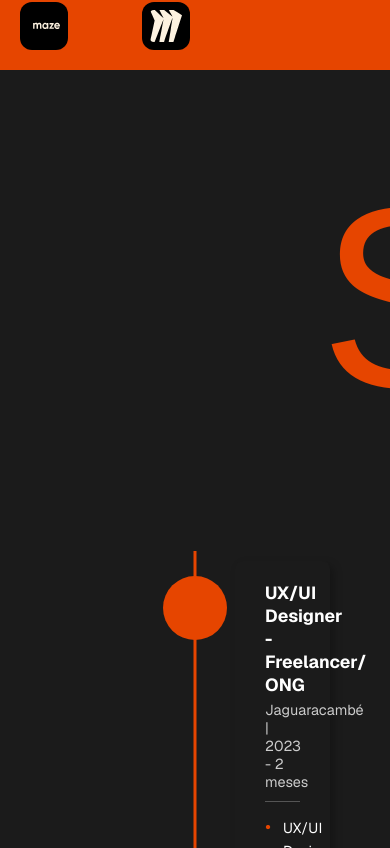
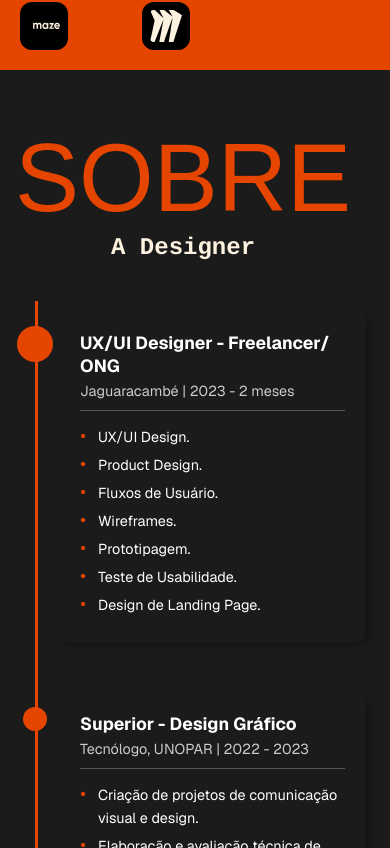
Before and after one commit to dataskeptic/gio-portfolio, a Next.js app: page / in a window 390 px wide. Shown: the part 3596-4444 px from the top of the page. Built offline with nearby package versions, Linux system fonts and the light colour scheme; a web font is replaced by a local one.

Commit message:
making timeline responsible

```diff
--- a/src/app/page.module.css
+++ b/src/app/page.module.css
@@ -683,6 +683,120 @@
 }
 
 
+@media screen and (max-width: 768px) {
+  .aboutSection {
+    padding: 60px 15px;
+  }
+
+  .aboutHeader {
+    margin-left: 0;
+    text-align: center;
+    margin-bottom: 40px;
+  }
+
+  .aboutTitle {
+    font-size: 6rem;
+  }
+
+  .aboutSubtitle {
+    font-size: 1.5rem;
+    text-align: center;
+  }
+
+  .timeline {
+    padding: 0;
+  }
+
+
+  .timelineItemsWrapper {
+    position: relative;
+    padding: 0;
+  }
+
+
+  .timelineItemsWrapper::after {
+    content: '';
+    position: absolute;
+    width: 3px;
+    background-color: #E64500;
+    top: 0;
+    bottom: 0;
+    left: 20px;
+    transform: none;
+    z-index: 0;
+  }
+
+
+  .timelineItem {
+    width: 100% !important;
+    position: relative;
+    padding-left: 45px !important;
+    padding-right: 10px !important;
+    box-sizing: border-box;
+    left: 0 !important;
+    margin-bottom: 30px;
+  }
+
+
+  .timelineItem::after {
+    content: '';
+    position: absolute;
+    width: 24px !important;
+    height: 24px !important;
+    border-radius: 50%;
+    background-color: #E64500 !important;
+    z-index: 1;
+    left: 20px !important;
+    transform: translateX(-50%) !important;
+    top: 25px !important;
+    right: auto !important;
+    bottom: auto !important;
+  }
+
+
+  .timelineItem.bigCircle::after {
+    width: 36px !important;
+    height: 36px !important;
+  }
+
+  .timelineContent {
+    padding: 20px;
+    background: #1B1B1B;
+    box-shadow: 4px 4px 8px 0 rgba(0, 0, 0, 0.25);
+    border-radius: 8px;
+    text-align: left;
+  }
+
+
+  .timelineEnd {
+    width: 100%;
+    position: relative;
+    height: 60px;
+  }
+
+  .timelineEndIcon {
+    width: 50px !important;
+    height: 50px !important;
+    background-color: #fbeedb;
+    border-radius: 50%;
+    display: flex;
+    justify-content: center;
+    align-items: center;
+    z-index: 1;
+    position: absolute !important;
+    top: 0;
+    left: 20px !important;
+    transform: translateX(-50%) !important;
+    margin: 0;
+  }
+
+  .iconSvg {
+    width: 30px;
+    height: 30px;
+  }
+}
+
+
 .casesHeader {
   background-color: #1B1B1B;
   padding: 40px 20px 80px 20px;
```
